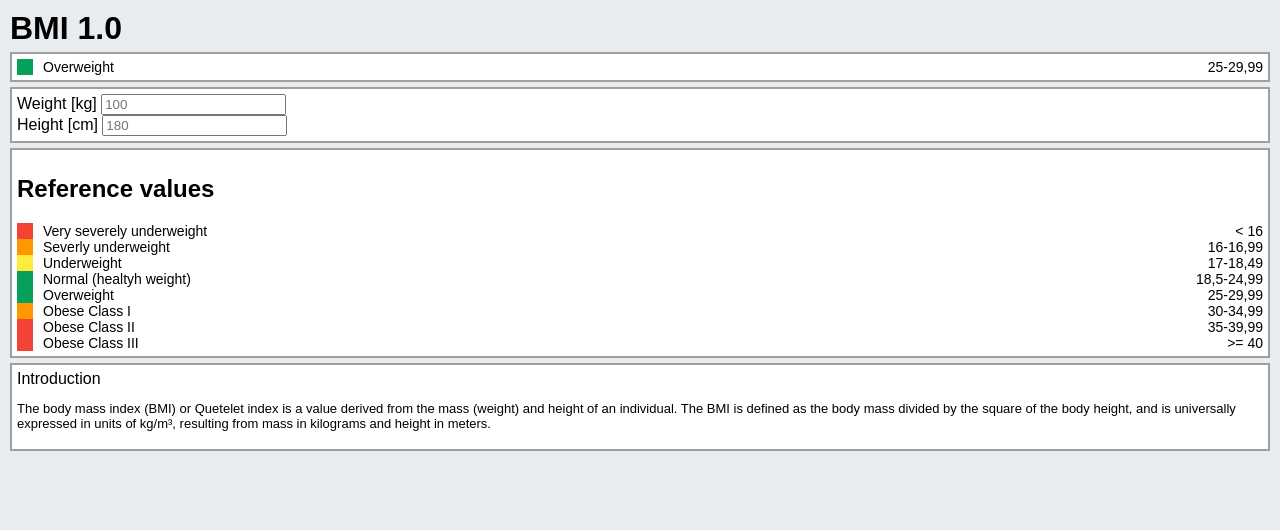
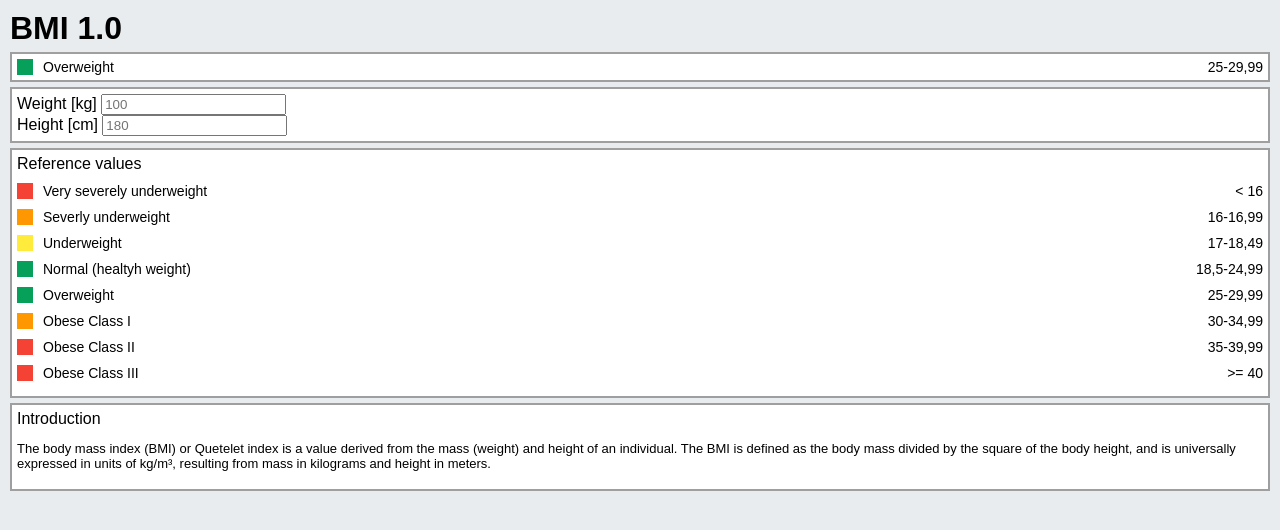
Before and after one commit to dejanstrancar/mediately-bmi-calculator, a React (Create React App) app: page / in a window 1280 px wide. Shown: the top 530 px of the page. Built offline with nearby package versions, Linux system fonts and the light colour scheme.

Commit message:
styling reference values

```diff
--- a/src/components/ReferenceValues/ReferenceValues.jsx
+++ b/src/components/ReferenceValues/ReferenceValues.jsx
@@ -1,13 +1,16 @@
 import React from "react";
 import MeterRecord from "../_globals/MeterRecord";
 import Card from "../_globals/Card";
+import Styled from "./ReferenceValues.styles";
 
 export default function ReferenceValues(props) {
   return (
     <Card>
-      <h2>Reference values</h2>
+      <Styled.title>Reference values</Styled.title>
       {props.meterTable.map(meter => (
-        <MeterRecord meter={meter} />
+        <Styled.meterWrapper>
+          <MeterRecord meter={meter} />
+        </Styled.meterWrapper>
       ))}
     </Card>
   );
--- a/src/components/ReferenceValues/ReferenceValues.styles.js
+++ b/src/components/ReferenceValues/ReferenceValues.styles.js
@@ -0,0 +1,14 @@
+import styled from "styled-components";
+
+export default {
+  title: styled.h2`
+    margin: 0;
+    padding: 0;
+    font-size: 16px;
+    font-weight: normal;
+    margin: 0 0 10px 0;
+  `,
+  meterWrapper: styled.div`
+    margin: 10px 0;
+  `
+};
```
